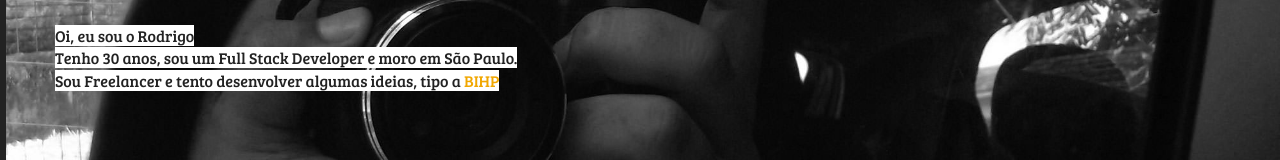
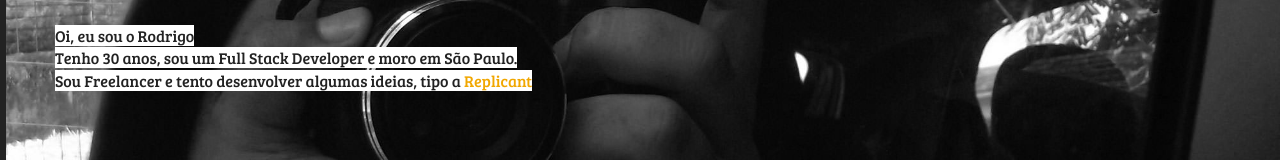
Before and after one commit to rodrigocnascimento/rodrigo.world, a website: page index.html in a window 1280 px wide. Shown: the part 231-391 px from the top of the page. Drawn offline with Linux system fonts and the light colour scheme.

Commit message:
link project updt

```diff
--- a/index.html
+++ b/index.html
@@ -71,7 +71,7 @@
             <div class="greeting bree">
                 <span class="text-white-bg">Oi, eu sou o Rodrigo </span><br />
                 <span class="text-white-bg">Tenho 30 anos, sou um Full Stack Developer e moro em São Paulo.</span><br />
-                <span class="text-white-bg">Sou Freelancer e tento desenvolver algumas ideias, tipo a <a class="linkify" href="//botshp.jelasticlw.com.br" target="_blank">BIHP</a>  </span><br />
+                <span class="text-white-bg">Sou Freelancer e tento desenvolver algumas ideias, tipo a <a class="linkify" href="//rodrigocnascimento.github.io/replicant" target="_blank">Replicant</a>  </span><br />
             </div>
             <div id="background-content">
                 <img src="img/bg/bg_4.jpg" alt="Imagem">
```
